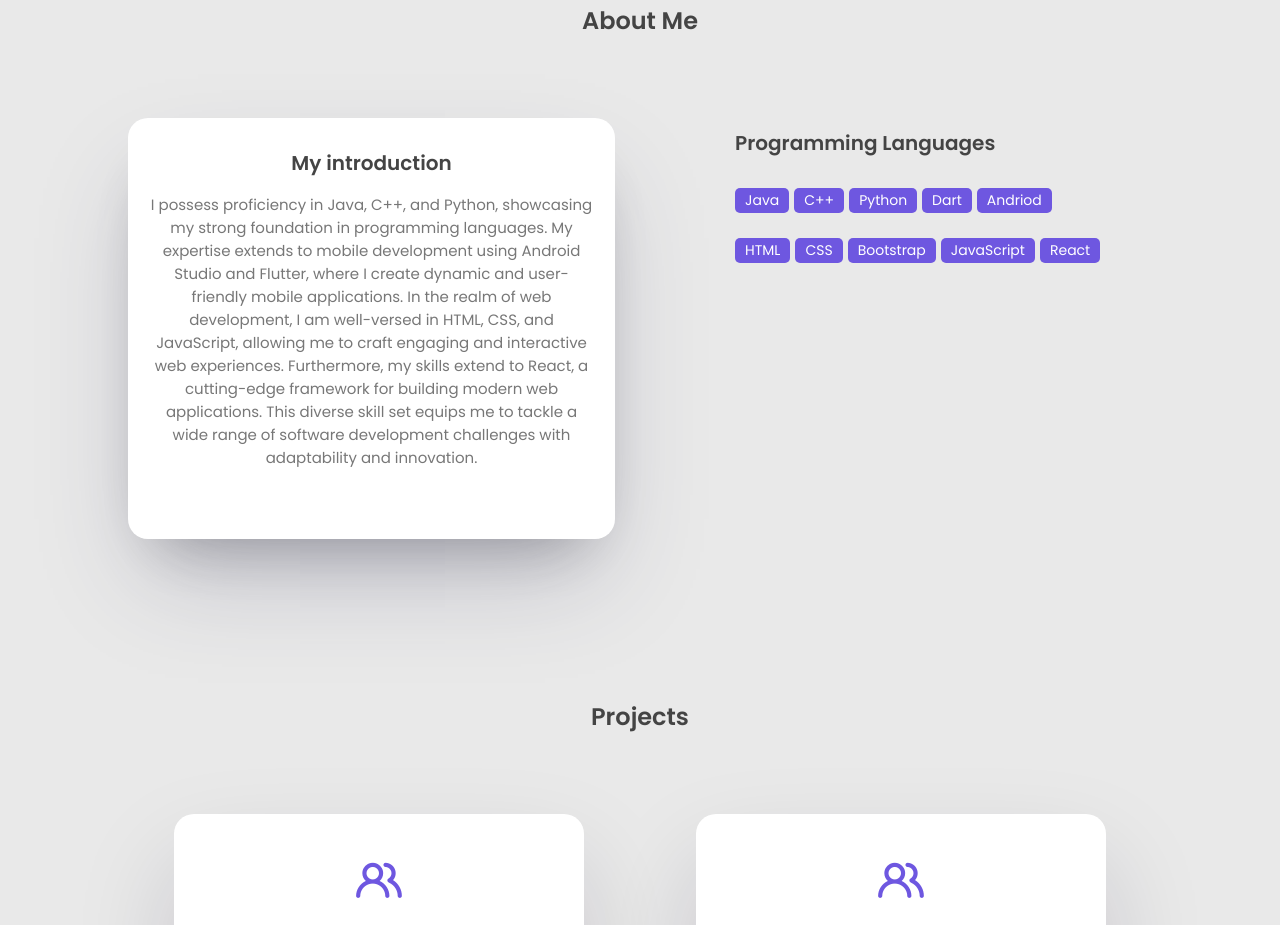
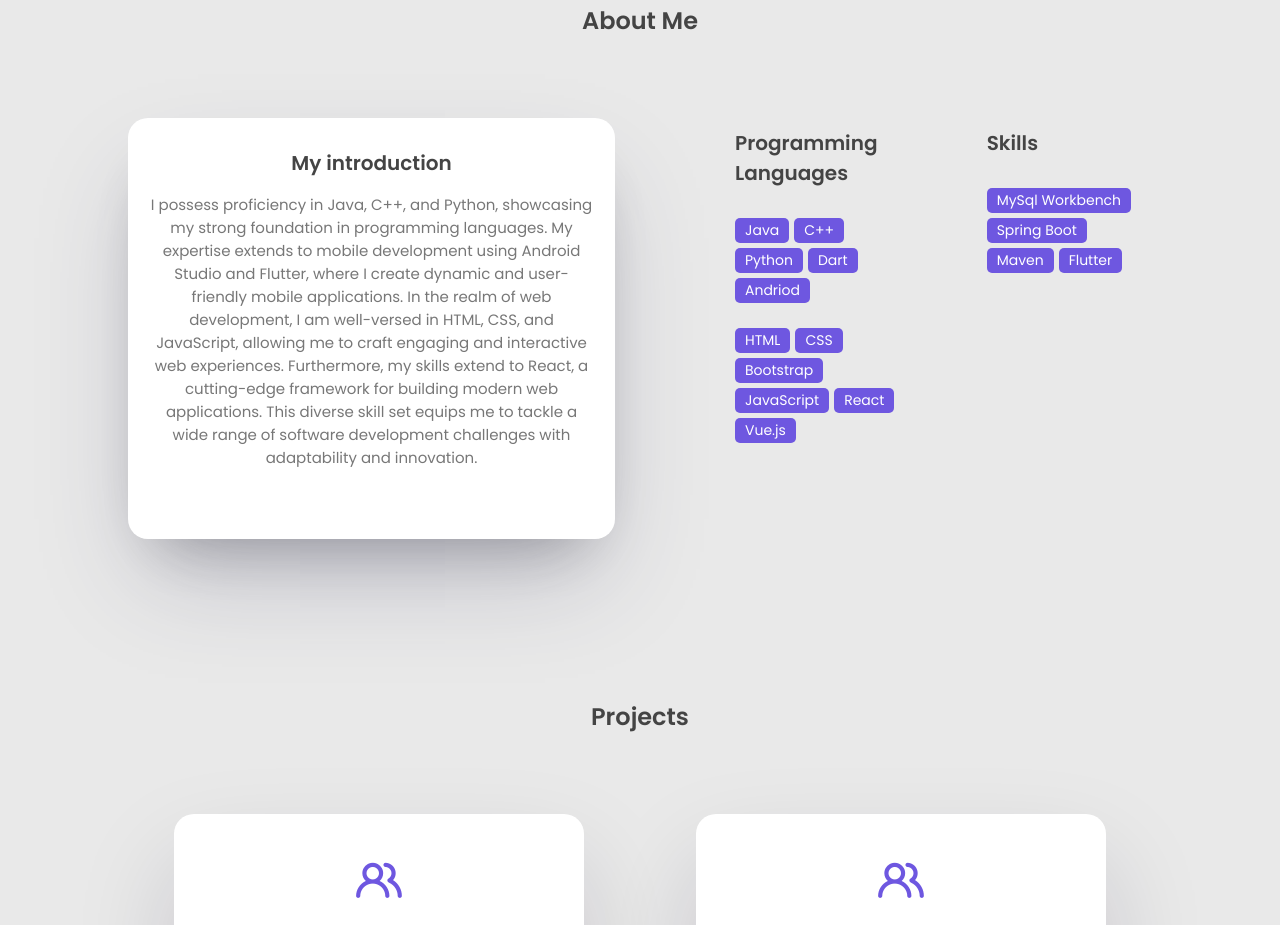
Before and after one commit to SajedHamdan09/SajedHamdan09.github.io, a plain HTML site: page index.html in a window 1280 px wide. Shown: the part 877-1802 px from the top of the page. Drawn offline with nearby package versions, Linux system fonts and the light colour scheme; a small style sheet from the web is missing.

Commit message:
Update index.html

```diff
--- a/index.html
+++ b/index.html
@@ -158,22 +158,23 @@
                             <span>Bootstrap</span>
                             <span>JavaScript</span>
                             <span>React</span>
+                            <span>Vue.js</span>
                             <!-- <span>Vue</span>
                         <span>Angular</span> -->
                         </div>
                     </div>
-                    <!-- <div class="skills-box">
+                    <div class="skills-box">
                     <div class="skills-header">
-                        <h3>Backend</h3>
+                        <h3>Skills</h3>
                     </div>
                     <div class="skills-list">
-                        <span>PHP</span>
-                        <span>JAVA</span>
-                        <span>Python</span>
-                        <span>C++</span>
+                        <span>MySql Workbench</span>
+                        <span>Spring Boot</span>
+                        <span>Maven</span>
+                        <span>Flutter</span>
                     </div>
                 </div>
-                <div class="skills-box">
+<!--                 <div class="skills-box">
                     <div class="skills-header">
                         <h3>Database</h3>
                     </div>
@@ -182,9 +183,9 @@
                         <span>PostgreSQL</span>
                         <span>MongoDB</span>
                     </div>
-                </div> -->
                 </div>
-            </div>
+                </div>
+            </div> -->
         </section>
 
         <!-- -------------- PROJECT BOX ---------------- -->
```
